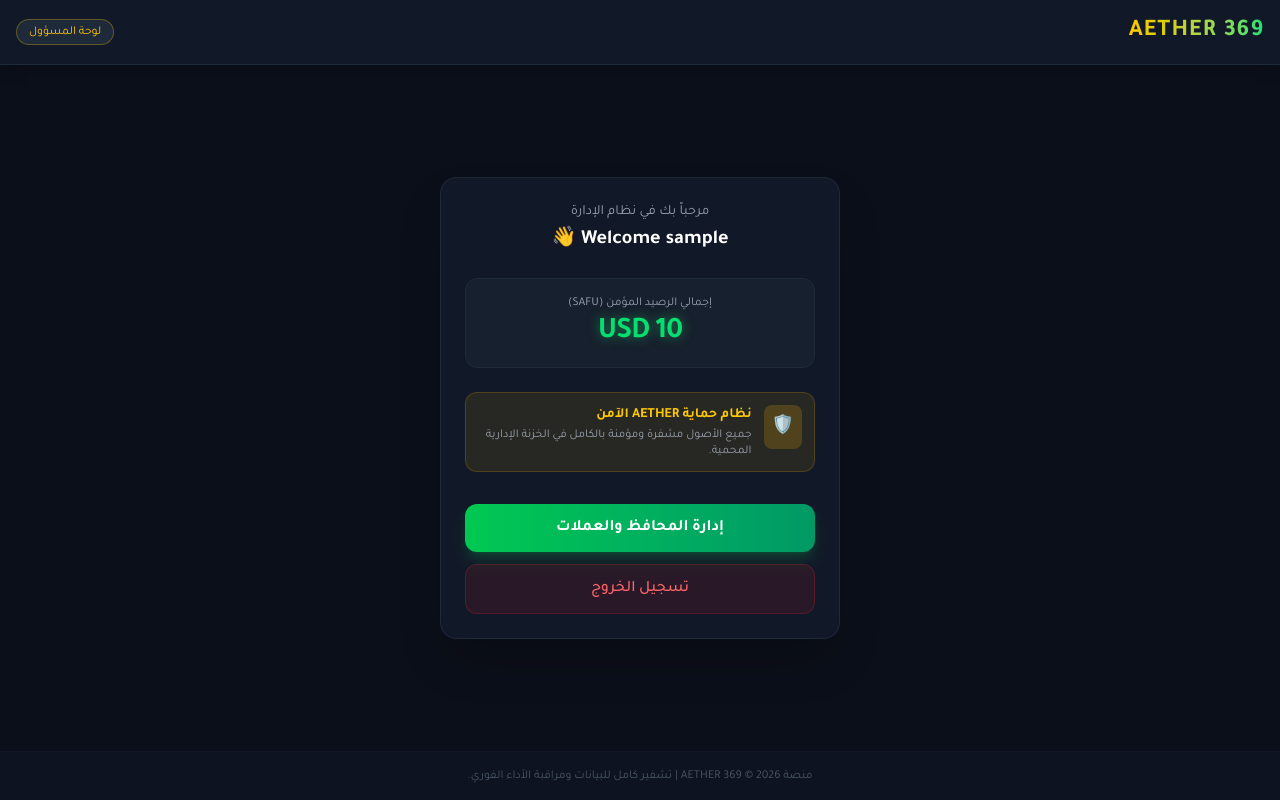
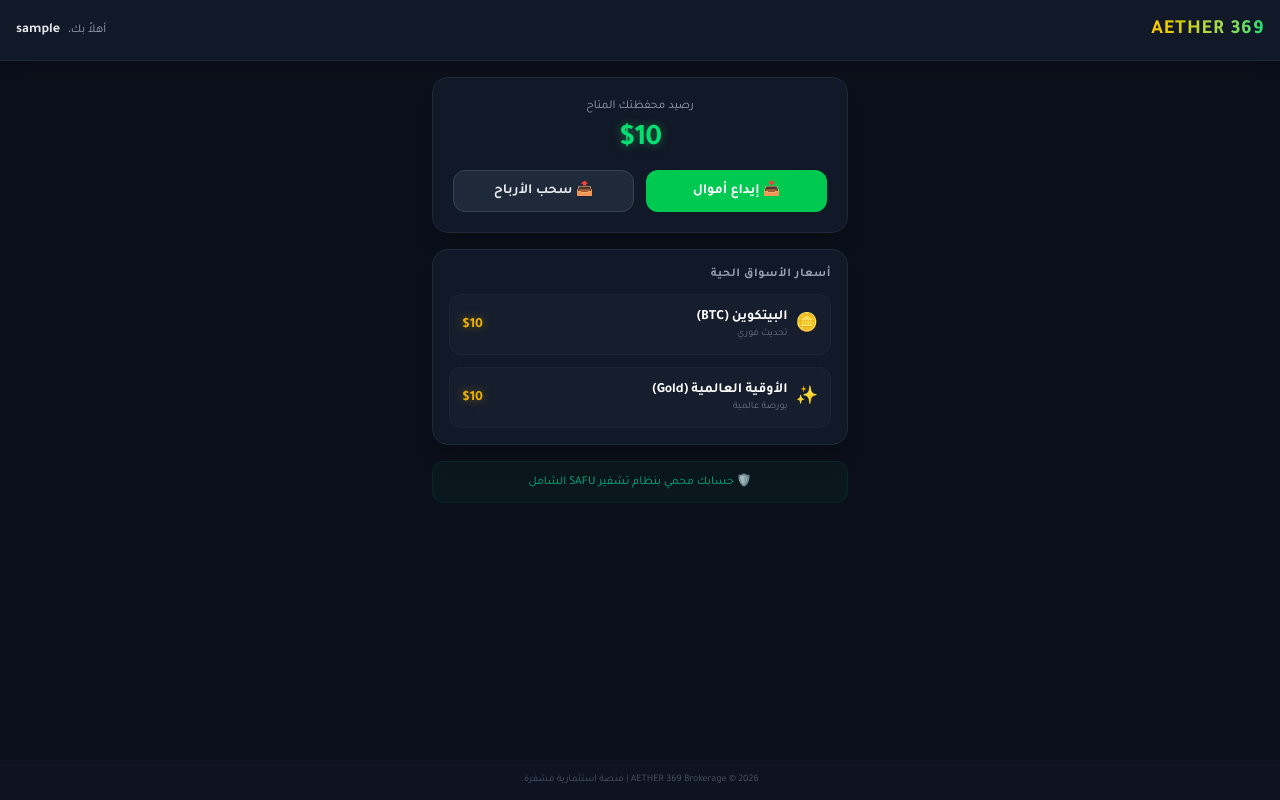
Before and after one commit to e65461123-png/essam_athar369, a Flask app: template templates/dashboard.html in a window 1280 px wide. Run offline with Flask 3, Linux system fonts and the light colour scheme; the template is opened without the code that fills it: most values are stand-ins (such as "Sample title", 1, 10 or a date in 2020).

Commit message:
Update dashboard.html

```diff
--- a/templates/dashboard.html
+++ b/templates/dashboard.html
@@ -3,61 +3,75 @@
 <head>
     <meta charset="UTF-8">
     <meta name="viewport" content="width=device-width, initial-scale=1.0">
-    <title>AETHER 369 | Admin Dashboard</title>
+    <title>AETHER 369 | حساب المستخدم</title>
     <script src="https://cdn.jsdelivr.net/npm/@tailwindcss/browser@4"></script>
     <link href="https://fonts.googleapis.com/css2?family=Tajawal:wght@400;500;700&display=swap" rel="stylesheet">
     <style>
         body { font-family: 'Tajawal', sans-serif; }
-        .neon-glow { text-shadow: 0 0 12px rgba(34, 197, 94, 0.6); }
+        .neon-green { text-shadow: 0 0 10px rgba(34, 197, 94, 0.5); }
+        .neon-gold { text-shadow: 0 0 10px rgba(234, 179, 8, 0.5); }
     </style>
 </head>
 <body class="bg-[#0b0f19] text-gray-100 min-h-screen flex flex-col justify-between">
 
     <header class="border-b border-gray-800 bg-[#111827] p-4 flex justify-between items-center shadow-lg">
+        <span class="text-xl font-bold tracking-wider text-transparent bg-clip-text bg-gradient-to-r from-yellow-400 to-green-400">AETHER 369</span>
         <div class="flex items-center gap-2">
-            <span class="text-2xl font-bold tracking-wider text-transparent bg-clip-text bg-gradient-to-r from-yellow-400 to-green-400">AETHER 369</span>
+            <span class="text-xs text-gray-400">أهلاً بك،</span>
+            <span class="text-sm font-bold text-gray-200">{{ data.username }}</span>
         </div>
-        <span class="bg-gray-800 text-xs text-yellow-400 px-3 py-1 rounded-full border border-yellow-400/30">لوحة المسؤول</span>
     </header>
 
-    <main class="flex-grow flex flex-col items-center justify-center p-6 w-full max-w-md mx-auto">
+    <main class="flex-grow p-4 w-full max-w-md mx-auto space-y-4">
 
-        <div class="w-full bg-[#111827] border border-gray-800 rounded-2xl p-6 shadow-2xl space-y-6">
+        <div class="bg-[#111827] border border-gray-800 rounded-2xl p-5 shadow-xl text-center space-y-2">
+            <span class="text-xs text-gray-400 block">رصيد محفظتك المتاح</span>
+            <span class="text-3xl font-bold text-green-400 neon-green tracking-tight">${{ data.wallet_balance }}</span>
 
-            <div class="text-center space-y-1">
-                <p class="text-gray-400 text-sm">مرحباً بك في نظام الإدارة</p>
-                <h2 class="text-xl font-bold text-white">Welcome {{ data.username }} 👋</h2>
+            <div class="grid grid-cols-2 gap-3 pt-3">
+                <button class="bg-green-500 hover:bg-green-600 text-white font-bold py-2.5 rounded-xl text-sm transition active:scale-95">
+                    📥 إيداع أموال
+                </button>
+                <button class="bg-gray-800 hover:bg-gray-700 text-gray-200 font-bold py-2.5 rounded-xl text-sm border border-gray-700 transition active:scale-95">
+                    📤 سحب الأرباح
+                </button>
+            </div>
+        </div>
+
+        <div class="bg-[#111827] border border-gray-800 rounded-2xl p-4 shadow-xl space-y-3">
+            <h3 class="text-xs font-bold text-gray-400 uppercase tracking-wider">أسعار الأسواق الحية</h3>
+
+            <div class="flex justify-between items-center bg-[#1f2937]/40 p-3 rounded-xl border border-gray-800/60">
+                <div class="flex items-center gap-2">
+                    <span class="text-lg">🪙</span>
+                    <div>
+                        <p class="text-sm font-bold text-white">البيتكوين (BTC)</p>
+                        <p class="text-[10px] text-gray-500">تحديث فوري</p>
+                    </div>
+                </div>
+                <span class="text-sm font-bold text-yellow-500 neon-gold">${{ data.btc_price }}</span>
             </div>
 
-            <div class="bg-[#1f2937]/50 rounded-xl p-4 text-center border border-gray-800">
-                <span class="text-xs text-gray-400 block mb-1">إجمالي الرصيد المؤمن (SAFU)</span>
-                <span class="text-3xl font-bold text-green-400 neon-glow tracking-tight">USD {{ data.balance }}</span>
+            <div class="flex justify-between items-center bg-[#1f2937]/40 p-3 rounded-xl border border-gray-800/60">
+                <div class="flex items-center gap-2">
+                    <span class="text-lg">✨</span>
+                    <div>
+                        <p class="text-sm font-bold text-white">الأوقية العالمية (Gold)</p>
+                        <p class="text-[10px] text-gray-500">بورصة عالمية</p>
+                    </div>
+                </div>
+                <span class="text-sm font-bold text-yellow-500 neon-gold">${{ data.gold_price }}</span>
             </div>
+        </div>
 
-            <div class="bg-yellow-500/10 border border-yellow-500/20 rounded-xl p-3 flex items-start gap-3">
-                <div class="bg-yellow-500/20 p-2 rounded-lg text-yellow-400 text-lg">🛡️</div>
-                <div>
-                    <h4 class="text-sm font-bold text-yellow-400">نظام حماية AETHER الآمن</h4>
-                    <p class="text-xs text-gray-400 mt-0.5">جميع الأصول مشفرة ومؤمنة بالكامل في الخزنة الإدارية المحمية.</p>
-                </div>
-            </div>
-
-            <div class="pt-2 space-y-3">
-                <button class="w-full bg-gradient-to-r from-green-500 to-emerald-600 hover:from-green-600 hover:to-emerald-700 text-white font-bold py-3 rounded-xl transition duration-200 active:scale-95 shadow-lg shadow-green-500/20">
-                    إدارة المحافظ والعملات
-                </button>
-
-                <button class="w-full bg-red-500/10 hover:bg-red-500/20 text-red-400 font-medium py-3 rounded-xl border border-red-500/20 transition duration-200 active:scale-95">
-                    تسجيل الخروج
-                </button>
-            </div>
-
+        <div class="bg-emerald-500/5 border border-emerald-500/10 rounded-xl p-3 text-center">
+            <p class="text-xs text-emerald-400/80">🛡️ حسابك محمي بنظام تشفير SAFU الشامل</p>
         </div>
 
     </main>
 
-    <footer class="p-4 text-center text-xs text-gray-600 border-t border-gray-900 bg-[#0d1321]">
-        منصة AETHER 369 &copy; 2026 | تشفير كامل للبيانات ومراقبة الأداء الفوري.
+    <footer class="p-3 text-center text-[10px] text-gray-600 border-t border-gray-900 bg-[#0d1321]">
+        AETHER 369 Brokerage &copy; 2026 | منصة استثمارية مشفرة.
     </footer>
 
 </body>
```
